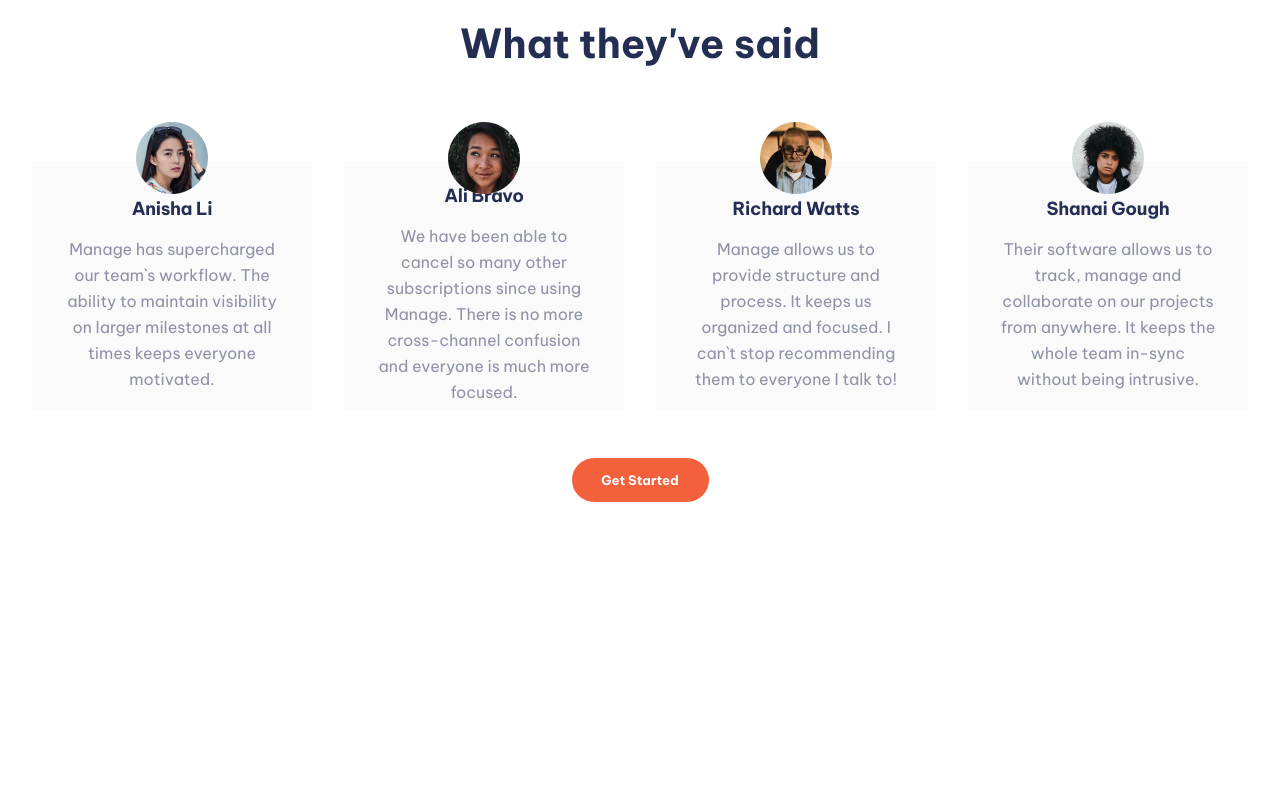
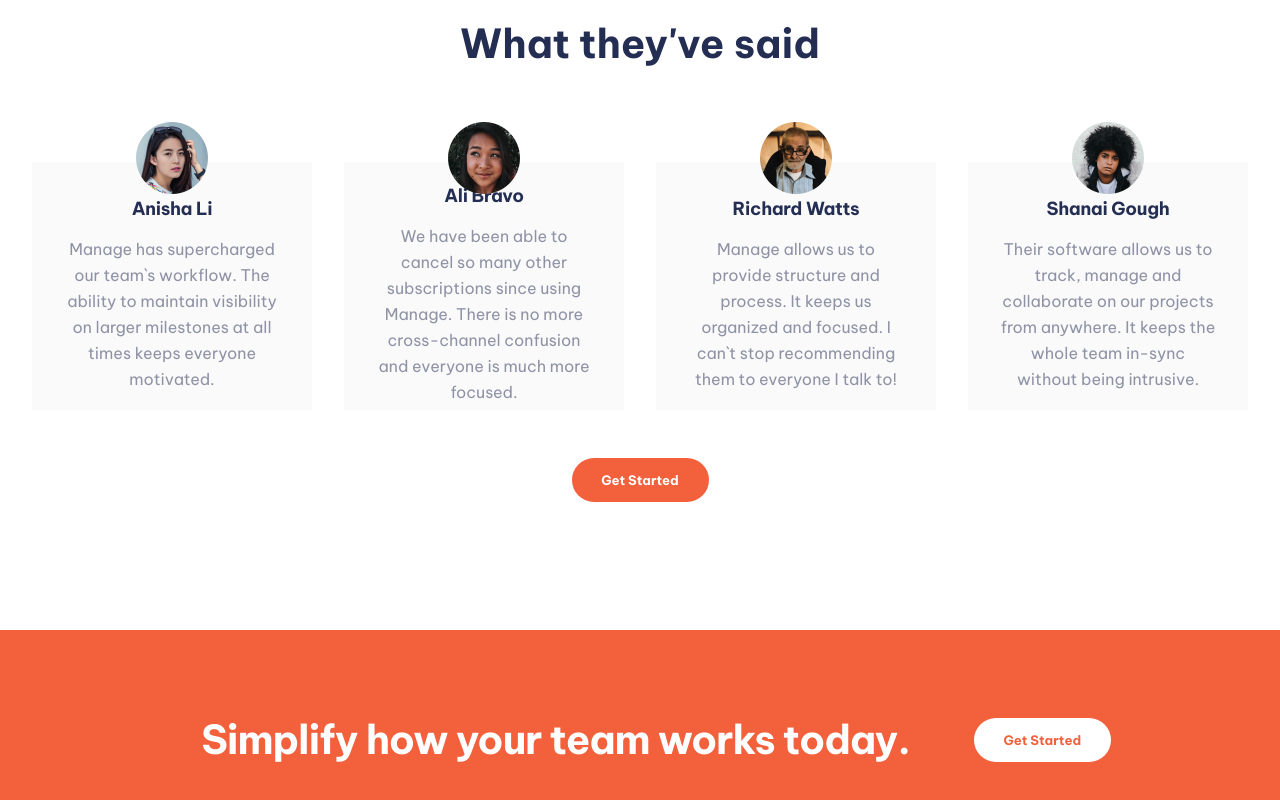
Before and after one commit to travistn/manage-landing-page, a React (Vite) app: page / in a window 1280 px wide. Shown: the part 1386-2186 px from the top of the page. Before the commit the page ends 1888 px from the top, so only its background shows below. Built offline with nearby package versions, Linux system fonts and the light colour scheme; the HTML template or start-up script is replaced by a standard one.

Commit message:
Added call to action to landing page

```diff
--- a/src/pages/Home.jsx
+++ b/src/pages/Home.jsx
@@ -98,6 +98,14 @@ const Home = () => {
           Get Started
         </button>
       </section>
+      <section className='w-screen h-[405px] flex flex-col justify-center items-center gap-8 bg-bright-red lg:h-[220px] lg:flex-row'>
+        <h1 className='text-[40px] leading-[50px] tracking-[-1px] text-white font-bold text-center px-8'>
+          Simplify how your team works today.
+        </h1>
+        <button className='w-[137px] h-[44px] rounded-[22px] bg-white text-bright-red text-[13px] font-bold leading-[19px] hover:cursor-pointer hover:text-bright-red/50'>
+          Get Started
+        </button>
+      </section>
     </div>
   );
 };
```
